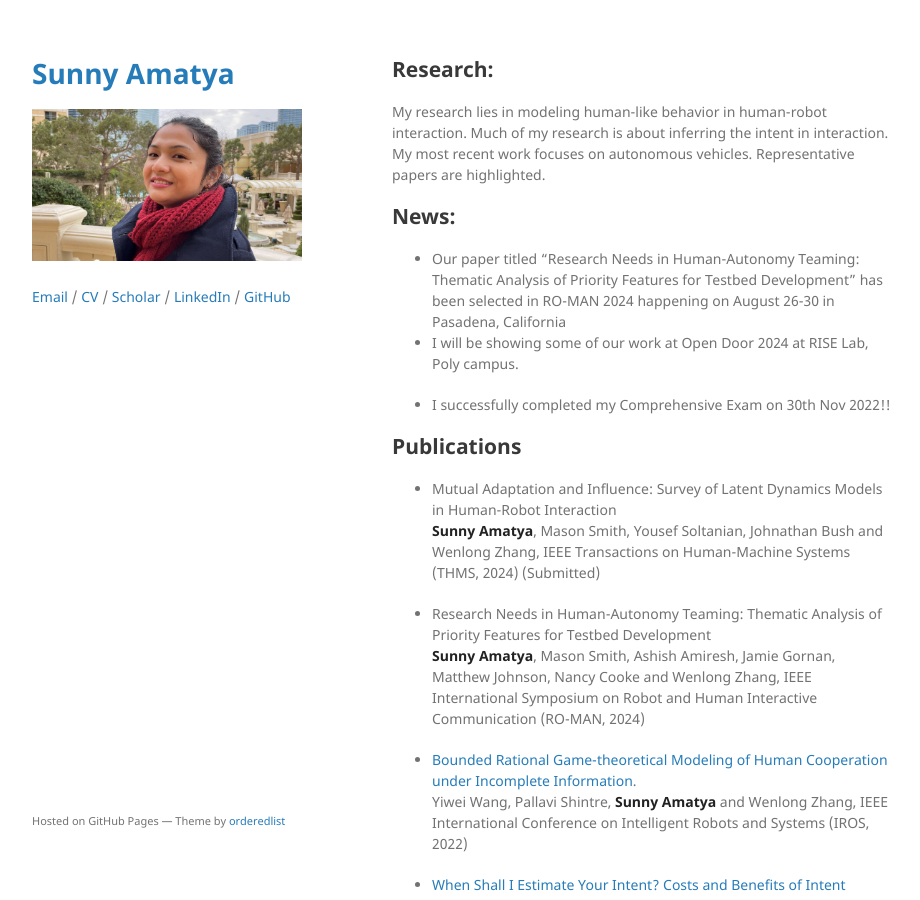
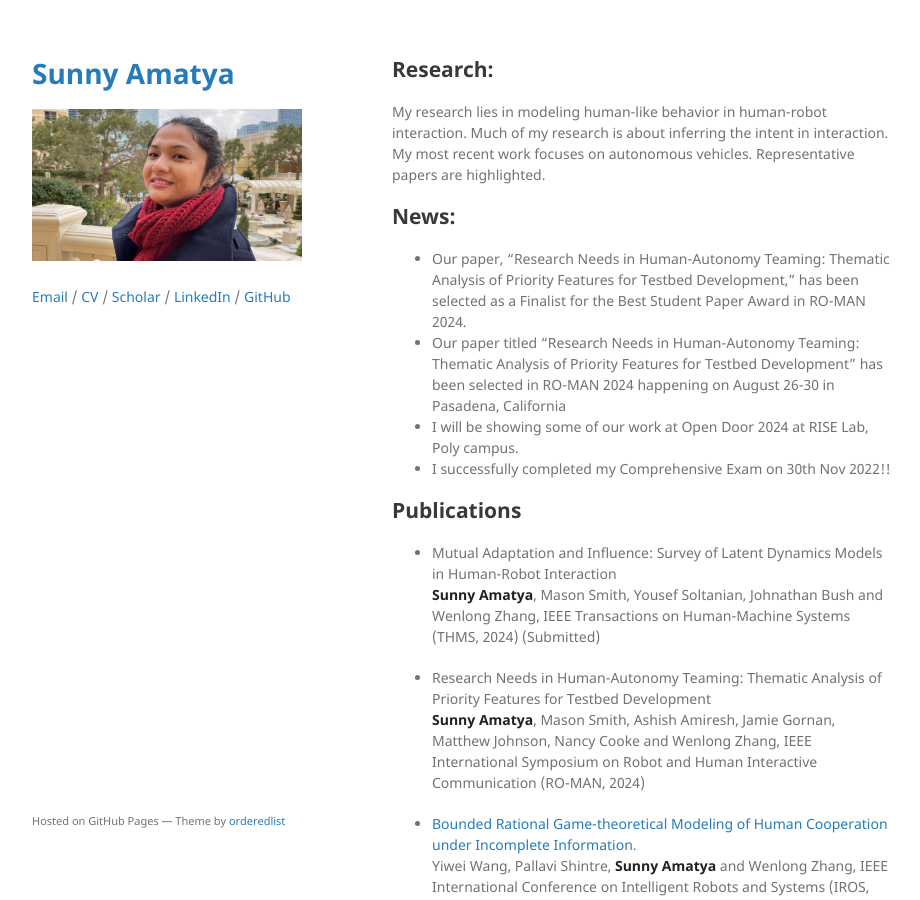
Before and after one commit to sunamatya/sunamatya.github.io, a Jekyll site: the page built from index.md, in a window 1280 px wide and 900 px high. Shown: the whole window, without its empty margins (178-1098 px from the left). Built offline with Jekyll 4.4.1, drawn with Linux system fonts in a browser that asks for light colours; the repository's description, which GitHub fills in, is left out; our own code applies the rules of GitHub Pages for plain Markdown files.

Commit message:
updated news

```diff
--- a/index.md
+++ b/index.md
@@ -6,9 +6,9 @@ My research lies in modeling human-like behavior in human-robot interaction. Muc
 My most recent work focuses on autonomous vehicles. Representative papers are highlighted.
 
 ## News:
+*	Our paper, “Research Needs in Human-Autonomy Teaming: Thematic Analysis of Priority Features for Testbed Development,” has been selected as a Finalist for the Best Student Paper Award in RO-MAN 2024.
 *	Our paper titled "Research Needs in Human-Autonomy Teaming: Thematic Analysis of Priority Features for Testbed Development" has been selected in RO-MAN 2024 happening on August 26-30 in Pasadena, California
 *	I will be showing some of our work at Open Door 2024 at RISE Lab, Poly campus.
-
 *	I successfully completed my Comprehensive Exam on 30th Nov 2022!!
 
 ## Publications
```
